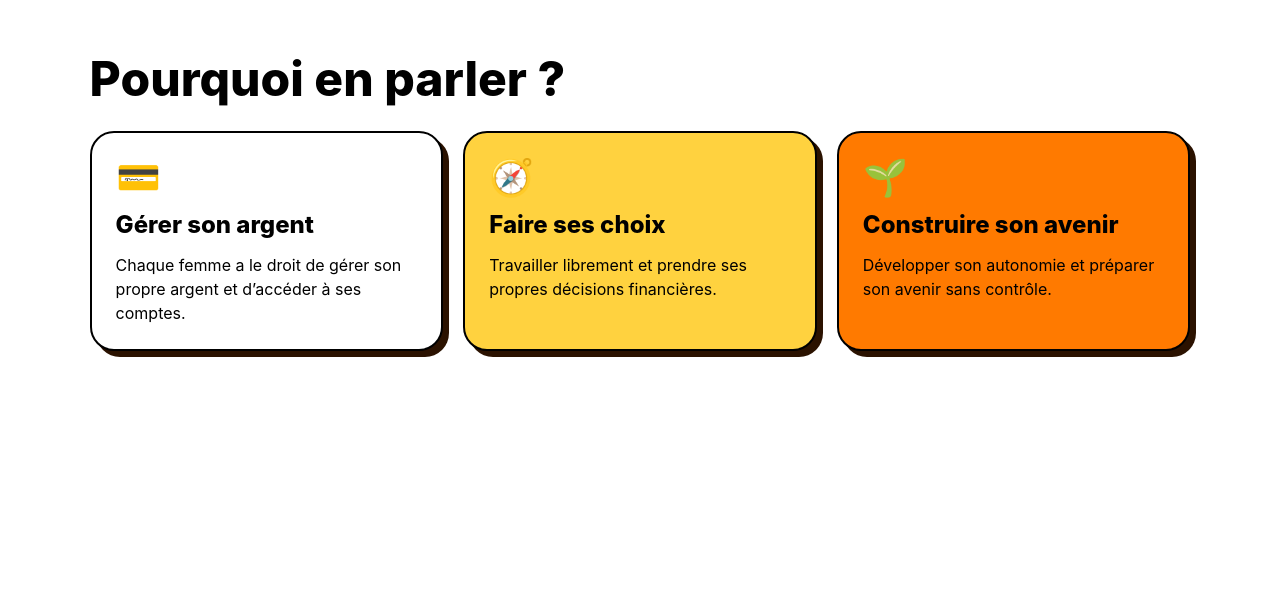
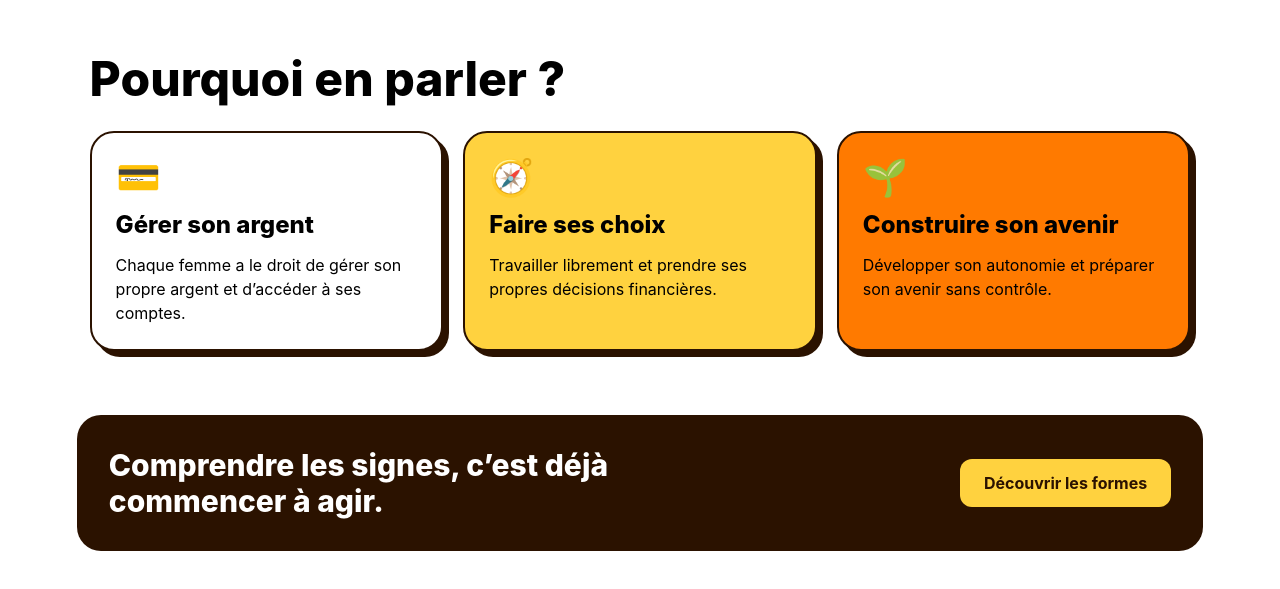
Before and after one commit to mbarek-mohammed/mbarek-mohammed-mbarek-mohammed-Mbarek-Mohammed-project-finale-html-css, a website: page index.html in a window 1280 px wide. Shown: the part 1431-2020 px from the top of the page. Before the commit the page ends 1846 px from the top, so only its background shows below. Drawn offline with Linux system fonts and the light colour scheme.

Commit message:
add:section Découvrir les formes

```diff
--- a/index.html
+++ b/index.html
@@ -71,7 +71,7 @@
   <section class="px-[7vw] pb-16">
     <h2 class="mb-7 text-4xl font-extrabold md:text-5xl">Pourquoi en parler ?</h2>
     <div class="grid gap-5 grid-cols-1 md:grid-cols-3">
-      <article class="rounded-3xl border-2 border-brownBrand bg-white p-6 shadow-[6px_6px_0_#2b1200]">
+      <article class="rounded-3xl border-2 border-[#2b1200] bg-white p-6 shadow-[6px_6px_0_#2b1200]">
         <div class="text-4xl">💳</div>
         <a href="#">
           <h5 class="my-3 text-2xl font-extrabold">Gérer son argent</h5>
@@ -79,7 +79,7 @@
         <p>Chaque femme a le droit de gérer son propre argent et d’accéder à ses comptes.</p>
 
       </article>
-      <article class="rounded-3xl border-2 border-brownBrand bg-[#ffd23f] p-6 shadow-[6px_6px_0_#2b1200]">
+      <article class="rounded-3xl border-2 border-[#2b1200] bg-[#ffd23f] p-6 shadow-[6px_6px_0_#2b1200]">
         <div class="text-4xl">🧭</div>
         <a href="#">
           <h5 class="my-3 text-2xl font-extrabold">Faire ses choix</h5>
@@ -87,7 +87,7 @@
         <p>Travailler librement et prendre ses propres décisions financières.</p>
 
       </article>
-      <article class="rounded-3xl border-2 border-brownBrand bg-[#ff7a00] p-6 shadow-[6px_6px_0_#2b1200]">
+      <article class="rounded-3xl border-2 border-[#2b1200] bg-[#ff7a00] p-6 shadow-[6px_6px_0_#2b1200]">
         <div class="text-4xl">🌱</div>
         <a href="#">
           <h5 class="my-3 text-2xl font-extrabold">Construire son avenir</h5>
@@ -97,6 +97,10 @@
       </article>
     </div>
   </section>
+  <section class="mx-[6vw] mb-16 flex flex-wrap items-center justify-between gap-5 rounded-3xl bg-[#2b1200] p-8 text-white">
+    <h2 class="max-w-2xl text-3xl font-extrabold">Comprendre les signes, c’est déjà commencer à agir.</h2>
+    <a class="rounded-xl bg-[#ffd23f] px-6 py-3 font-bold text-[#2b1200]" href="./public/pages/Comprendre.html">Découvrir les formes</a>
+  </section>
 
 </body>
 
```
Also changed, not shown: public/css/output.css.
